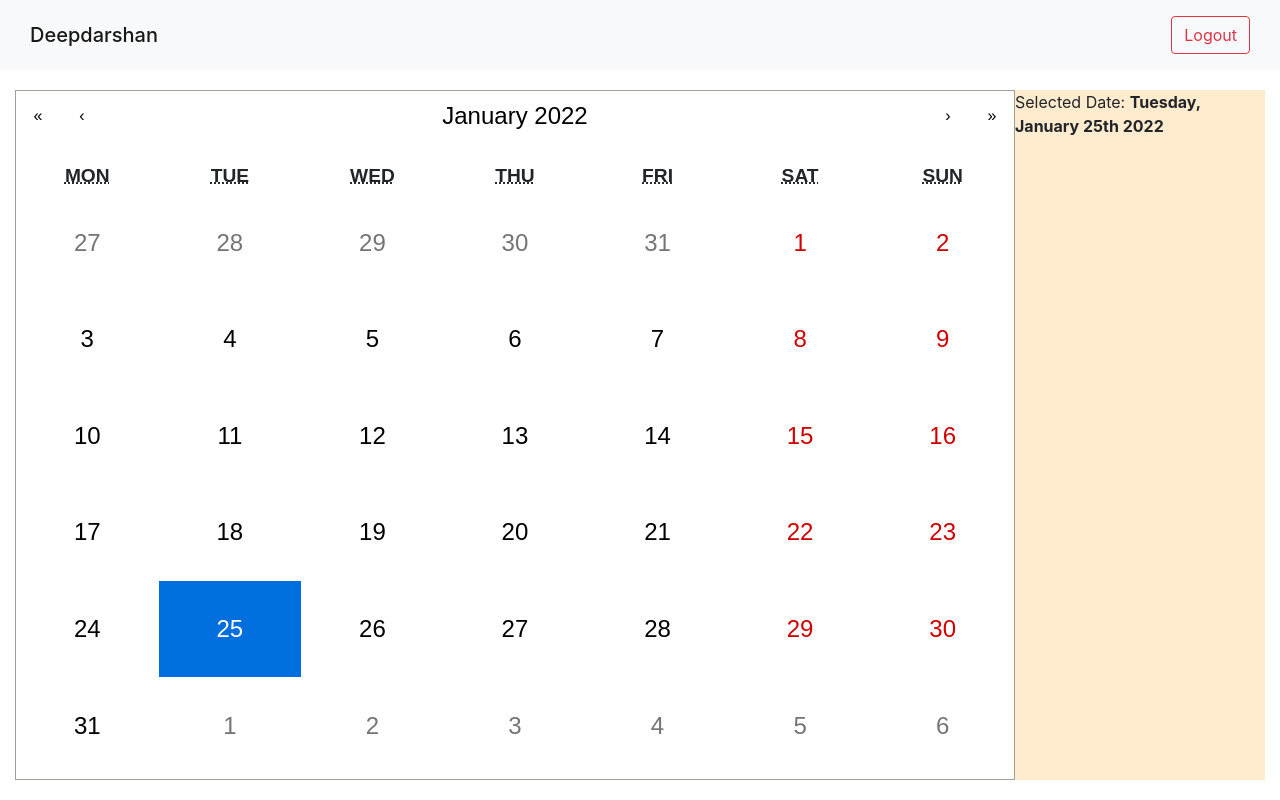
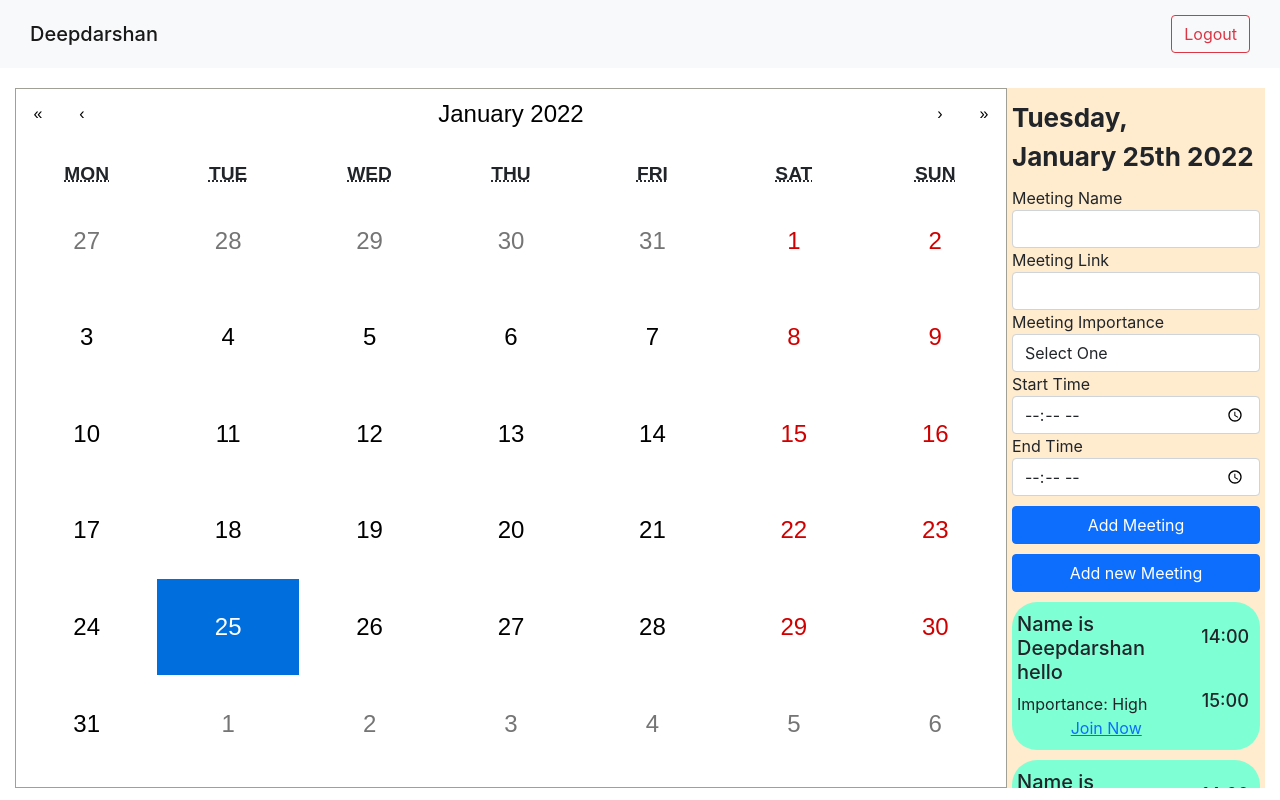
Before and after one commit to deepdarshan21/Calendar-App, a React (Create React App) app in the folder client/: page / in a window 1280 px wide. Built offline with nearby package versions, Linux system fonts and the light colour scheme.

Commit message:
Added Meeting Section

```diff
--- /dev/null
+++ b/client/src/components/home-page/meeting/MeetingList.js
@@ -0,0 +1,13 @@
+import "./meeting.css";
+import MeetingItem from "./meetingItem";
+
+const MeetingList = () => {
+    return (
+        <div>
+            <MeetingItem />
+            <MeetingItem />
+        </div>
+    );
+};
+
+export default MeetingList;
--- /dev/null
+++ b/client/src/components/home-page/meeting/addNewMeeting.js
@@ -0,0 +1,82 @@
+import "./meeting.css";
+import { useState } from "react";
+
+const AddNewMeeting = () => {
+    const [name, setName] = useState();
+    const [link, setLink] = useState();
+    const [imp, setImp] = useState("Default");
+    const [start, setStart] = useState();
+    const [end, setEnd] = useState();
+
+    return (
+        <div>
+            <form>
+                <div>
+                    <label htmlFor="name">Meeting Name</label>
+                    <input
+                        type="text"
+                        id="name"
+                        className="form-control"
+                        value={name}
+                        onChange={(e) => setName(e.target.value)}
+                    />
+                </div>
+                <div>
+                    <label htmlFor="link">Meeting Link</label>
+                    <input
+                        type="text"
+                        id="name"
+                        className="form-control"
+                        value={link}
+                        onChange={(e) => setLink(e.target.value)}
+                    />
+                </div>
+                <div>
+                    <label htmlFor="importance">Meeting Importance</label>
+                    <select
+                        required="required"
+                        className="form-control"
+                        id="type"
+                        value={imp}
+                        onChange={(e) => setImp(e.target.value)}
+                    >
+                        <option value="Defult" hidden>
+                            Select One
+                        </option>
+                        <option value="High">High</option>
+                        <option value="Low">Low</option>
+                    </select>
+                </div>
+                <div className="row">
+                    <div className="col">
+                        <label htmlFor="start-time">Start Time</label>
+                        <input
+                            type="time"
+                            id="start-time"
+                            className="form-control"
+                            value={start}
+                            onChange={(e) => setStart(e.target.value)}
+                        />
+                    </div>
+                    <div className="col">
+                        <label htmlFor="end-time">End Time</label>
+                        <input
+                            type="time"
+                            id="end-time"
+                            className="form-control"
+                            value={end}
+                            onChange={(e) => setEnd(e.target.value)}
+                        />
+                    </div>
+                </div>
+                <input
+                    type="submit"
+                    className="btn btn-primary col-12 submit"
+                    value="Add Meeting"
+                />
+            </form>
+        </div>
+    );
+};
+
+export default AddNewMeeting;
--- a/client/src/components/home-page/meeting/meeting.css
+++ b/client/src/components/home-page/meeting/meeting.css
@@ -1,4 +1,63 @@
-.meeting{
+.meeting {
     background-color: blanchedalmond;
     flex: 1;
+    padding: 0 5px;
+    /* height: 100%; */
+    height: calc(100vh - 100px);
+    overflow-y: auto;
+    overflow-x: hidden;
 }
+
+.display-selected-date {
+    font-size: 26px;
+    font-weight: bold;
+    margin: 10px 0;
+}
+
+.display-selected-date p {
+    margin: 0;
+}
+
+/* .add-meeting {
+} */
+
+.submit {
+    margin: 10px 0;
+}
+
+.meeting-item {
+    display: flex;
+    flex-direction: row;
+    margin: 10px 0;
+    padding: 10px 5px;
+    border-radius: 25px;
+    background-color: aquamarine;
+}
+
+.meeting-item-details {
+    flex: 3;
+    display: flex;
+    flex-direction: column;
+    justify-content: space-around;
+}
+
+.meeting-item-details p {
+    margin: 0;
+}
+
+.meeting-item-details a {
+    text-align: center;
+}
+
+.meeting-item-times {
+    flex: 1;
+    display: flex;
+    flex-direction: column;
+    justify-content: space-around;
+}
+
+.meeting-item-times p {
+    font-size: 18px;
+    font-weight: 500;
+    text-align: center;
+}
--- a/client/src/components/home-page/meeting/meeting.js
+++ b/client/src/components/home-page/meeting/meeting.js
@@ -1,15 +1,24 @@
-import "./meeting.css"
+import "./meeting.css";
 import { useContext } from "react";
 import moment from "moment";
+import AddNewMeeting from "./addNewMeeting";
+import MeetingList from "./MeetingList";
 import { AppContext } from "../../../context/AppContext";
 
 const Meeting = () => {
     const { dateSelected } = useContext(AppContext);
     return (
         <div className="meeting">
-            <p>
-                Selected Date: <b>{moment(dateSelected).format("dddd, MMMM Do YYYY")}</b>
-            </p>
+            <div className="display-selected-date">
+                <p>{moment(dateSelected).format("dddd, ")}</p>
+                <p>{moment(dateSelected).format("MMMM Do YYYY")}</p>
+            </div>
+            <div className="add-meeting">
+                <AddNewMeeting />
+                <button className="btn btn-primary col-12">Add new Meeting</button>
+                <MeetingList />
+            </div>
+            <div className="meetings-list"></div>
         </div>
     );
 };
--- /dev/null
+++ b/client/src/components/home-page/meeting/meetingItem.js
@@ -0,0 +1,19 @@
+import "./meeting.css";
+
+const MeetingItem = () => {
+    return (
+        <div className="meeting-item">
+            <div className="meeting-item-details">
+                <h5>{"Name is Deepdarshan hello"}</h5>
+                <p>Importance: {"High"}</p>
+                <a href={"https://meet.com/"}>Join Now</a>
+            </div>
+            <div className="meeting-item-times">
+                <p>{"14:00"}</p>
+                <p>{"15:00"}</p>
+            </div>
+        </div>
+    );
+};
+
+export default MeetingItem;
```
